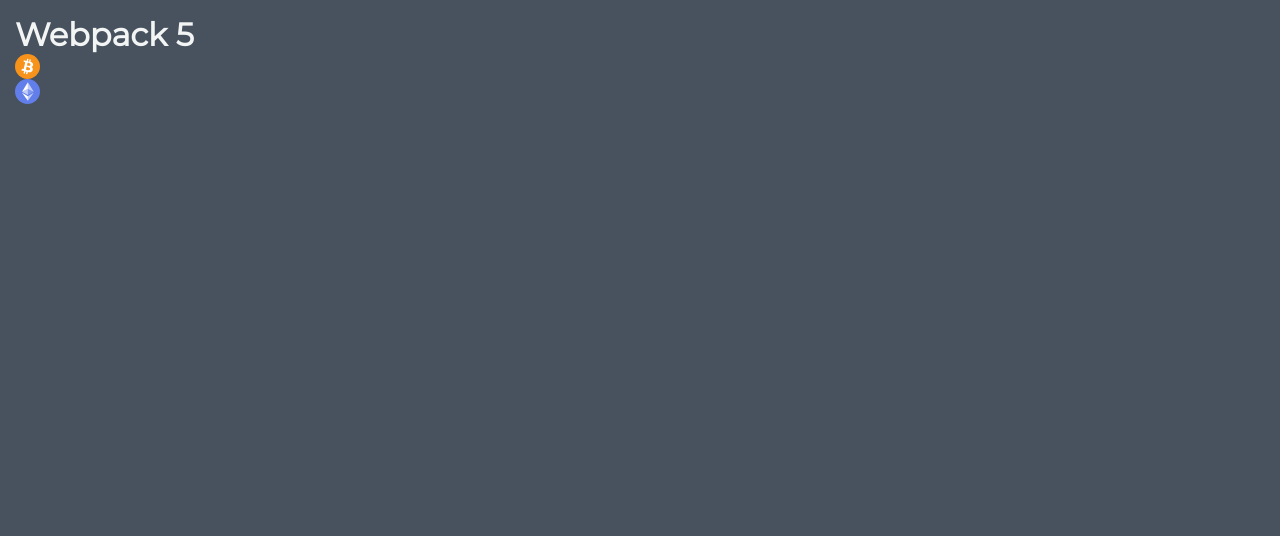
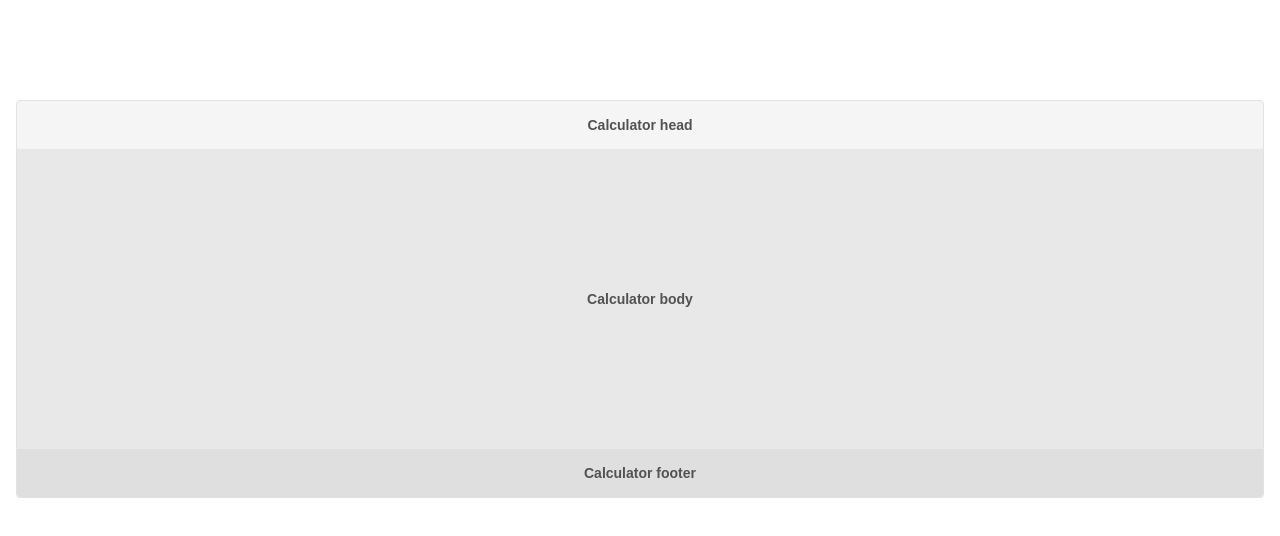
Before and after one commit to mikhail-shyrman/webpack_template, a website built with webpack: page src/index.html in a window 1280 px wide. Built offline with nearby package versions, Linux system fonts and the light colour scheme.

Commit message:
added exchanger

```diff
--- a/src/index.html
+++ b/src/index.html
@@ -7,13 +7,18 @@
       content="width=device-width, user-scalable=no, initial-scale=1.0, maximum-scale=1.0, minimum-scale=1.0"
   >
   <meta http-equiv="X-UA-Compatible" content="ie=edge">
-  <title>Webpack template</title>
+  <title>Exchanger</title>
+  <style>
+    .container {
+      max-width: 1440px;
+      margin: 0 auto;
+      padding: 100px 16px 0;
+    }
+  </style>
 </head>
 <body>
-<h1>
-  Webpack 5
-</h1>
-<div class="btc"></div>
-<div class="eth"></div>
+<div class="container">
+  <div id="exchanger"></div>
+</div>
 </body>
 </html>
--- a/src/index.js
+++ b/src/index.js
@@ -1,19 +1,13 @@
-import { mult } from "./js/mult";
-import { sum } from "./js/sum";
 import "./index.html";
 import "./index.scss";
-import eth from "./images/coins/eth.svg";
+import { calculatorHead } from "./js/calculatorHead";
+import { calculatorBody } from "./js/calculatorBody";
+import { calculatorFooter } from "./js/calculatorFooter";
 
-const calcTotal = () => {
-  return mult(5, 2) + sum(5, 2);
-};
+const exchangerWrapper = document.querySelector("#exchanger");
 
-const imageWrapper = document.querySelector(".eth");
-const img = new Image();
-img.src = eth;
-img.width = 25;
-imageWrapper.append(img);
-
-console.log(mult(5, 2));
-console.log(sum(5, 2));
-console.log(calcTotal());
+document.addEventListener("DOMContentLoaded", function() {
+  calculatorHead(exchangerWrapper);
+  calculatorBody(exchangerWrapper);
+  calculatorFooter(exchangerWrapper);
+});
--- a/src/index.scss
+++ b/src/index.scss
@@ -1,4 +1,7 @@
 @import "libs/normalize";
 @import "scss/fonts";
 @import "scss/vars";
+@import "scss/calculatorHead";
+@import "scss/calculatorBody";
+@import "scss/calculatorFooter";
 @import "scss/style";
--- /dev/null
+++ b/src/js/calculatorBody.js
@@ -0,0 +1,11 @@
+export const calculatorBody = (append) => {
+  //Head of calculator - tabs
+  const calculatorBodyWrapper = document.createElement("div");
+  calculatorBodyWrapper.classList.add("calculator-body");
+
+  const calculatorBlockTitle = document.createElement("div");
+  calculatorBlockTitle.textContent = "Calculator body";
+  calculatorBodyWrapper.appendChild(calculatorBlockTitle);
+
+  append.appendChild(calculatorBodyWrapper);
+};
--- /dev/null
+++ b/src/js/calculatorFooter.js
@@ -0,0 +1,11 @@
+export const calculatorFooter = (append) => {
+  //Head of calculator - tabs
+  const calculatorFooterWrapper = document.createElement("div");
+  calculatorFooterWrapper.classList.add("calculator-footer");
+
+  const calculatorBlockTitle = document.createElement("div");
+  calculatorBlockTitle.textContent = "Calculator footer";
+  calculatorFooterWrapper.appendChild(calculatorBlockTitle);
+
+  append.appendChild(calculatorFooterWrapper);
+};
--- /dev/null
+++ b/src/js/calculatorHead.js
@@ -0,0 +1,11 @@
+export const calculatorHead = (append) => {
+  //Head of calculator - tabs
+  const calculatorHeadWrapper = document.createElement("div");
+  calculatorHeadWrapper.classList.add("calculator-head");
+
+  const calculatorBlockTitle = document.createElement("div");
+  calculatorBlockTitle.textContent = "Calculator head";
+  calculatorHeadWrapper.appendChild(calculatorBlockTitle);
+
+  append.appendChild(calculatorHeadWrapper);
+};
--- a/src/js/mult.js
+++ /dev/null
@@ -1,3 +0,0 @@
-export const mult = (a, b) => {
-  return a * b;
-};
--- a/src/js/sum.js
+++ /dev/null
@@ -1,3 +0,0 @@
-export const sum = (a, b) => {
-  return a + b;
-};
--- /dev/null
+++ b/src/scss/_calculatorBody.scss
@@ -0,0 +1,9 @@
+.calculator-body {
+  height: 300px;
+  padding: 16px;
+  text-align: center;
+  background-color: #e8e8e8;
+  display: flex;
+  align-items: center;
+  justify-content: center;
+}
--- /dev/null
+++ b/src/scss/_calculatorFooter.scss
@@ -0,0 +1,5 @@
+.calculator-footer {
+  padding: 16px;
+  text-align: center;
+  background-color: #dfdfdf;
+}
--- /dev/null
+++ b/src/scss/_calculatorHead.scss
@@ -0,0 +1,5 @@
+.calculator-head {
+  padding: 16px;
+  text-align: center;
+  background-color: #f5f5f5;
+}
--- a/src/scss/_style.scss
+++ b/src/scss/_style.scss
@@ -1,13 +1,9 @@
-body {
-  padding: 15px;
+#exchanger {
+  min-height: 100px;
   color: $mainFontColor;
-  font-family: $mainFont;
-  background-color: $neutralColorSecond;
+  font-size: $mainFontSize;
+  font-weight: $mainFontWeight;
+  border: 1px solid #e2e2e2;
+  border-radius: 4px;
+  overflow: hidden;
 }
-
-.btc {
-  width: 25px;
-  height: 25px;
-  background-image: url("images/coins/btc.svg");
-  background-size: cover;
-}
--- a/src/scss/_vars.scss
+++ b/src/scss/_vars.scss
@@ -1,8 +1,8 @@
 /*  Fonts  */
 $mainFont: 'Montserrat', Helvetica, Arial, san-serif;
-$mainFontColor: #F3F5F5;
+$mainFontColor: #525252;
 $mainFontSize: 14px;
-$mainFontWeight: 400;
+$mainFontWeight: 600;
 
 /*  Template size  */
 $xlWidth: 1200px;
--- a/webpack.config.js
+++ b/webpack.config.js
@@ -22,8 +22,8 @@ module.exports = {
   output: {
     path: path.resolve(__dirname, "dist"),
     clean: true,
-    filename: "[name].[contenthash].js",
-    assetModuleFilename: "[name].[hash][ext]"
+    filename: "[name].js",
+    assetModuleFilename: "[name].[ext]"
   },
   plugins: [
     new HtmlWebpackPlugin({
```
